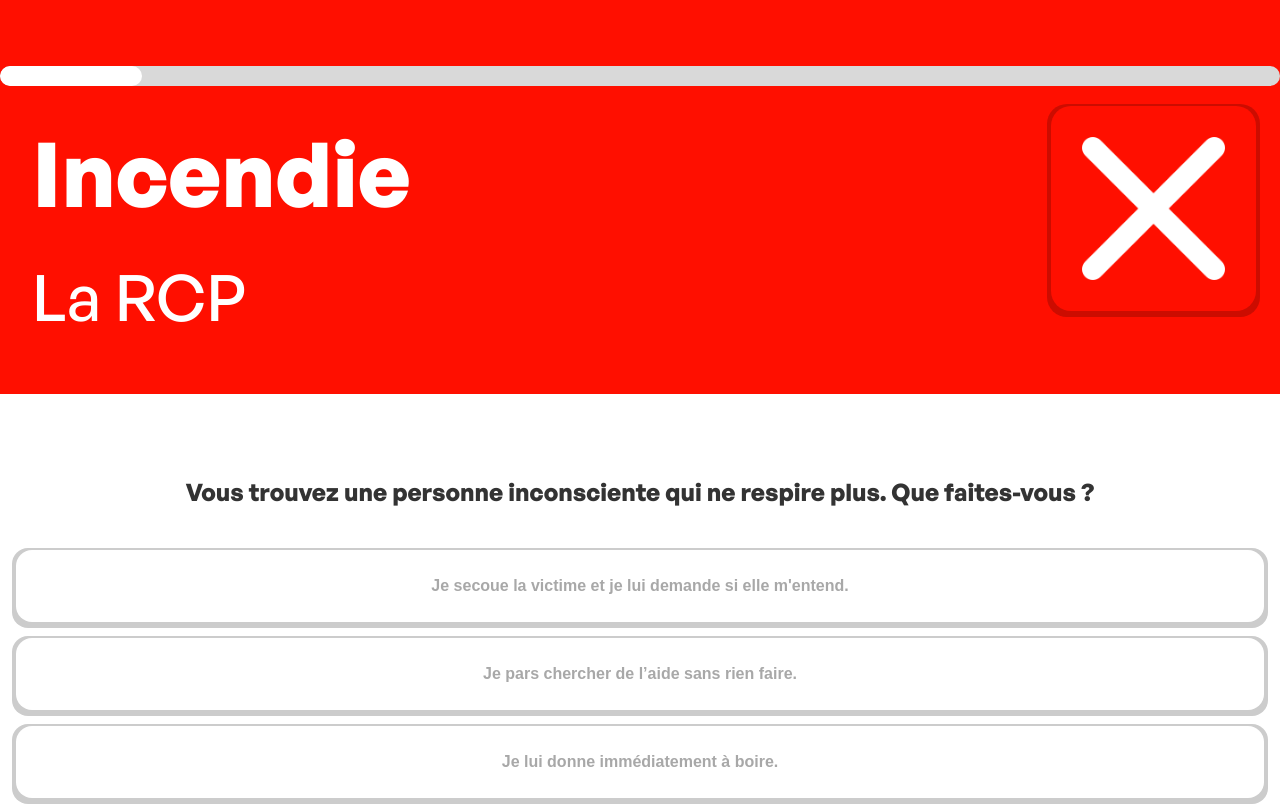
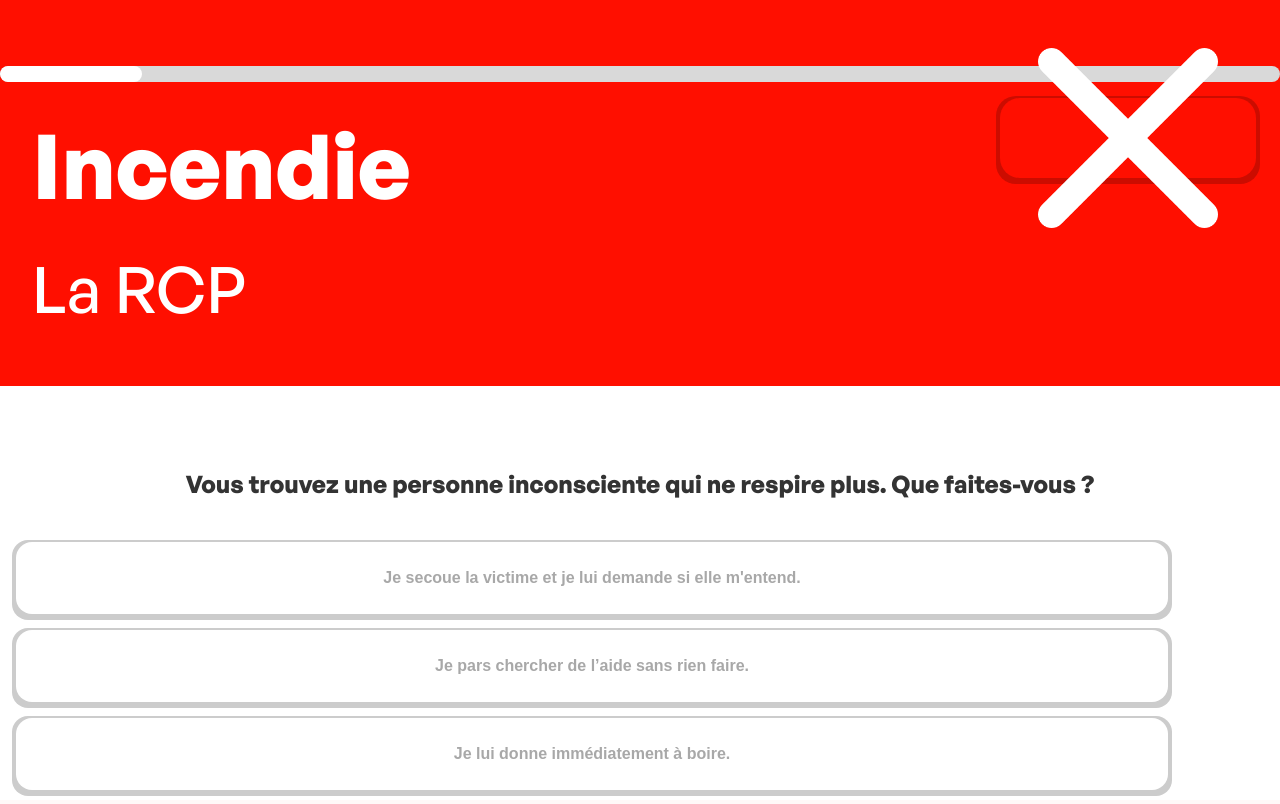
Before and after one commit to NonoSoli/BeAware_App, a PHP site: page /pages/fire/exercice.html in a window 1280 px wide. Run offline with PHP 8.4, Linux system fonts and the light colour scheme.

Commit message:
ready-for-test
app terminé, prête pour le build en pwa

```diff
--- a/assets/styles/css/main.css
+++ b/assets/styles/css/main.css
@@ -339,8 +351,8 @@ html, body {
 
 .rectangular-button-fire {
   position: relative;
-  width: 16vw;
-  height: 16vw;
+  width: 20vw;
+  height: 10vh;
   background-color: transparent;
   border: none;
   padding: 0;
@@ -869,7 +896,7 @@ html, body {
   position: relative;
   margin-left: 2vh;
   margin-right: 2vh;
-  width: auto;
+  width: 90vw;
   height: 9vh;
   background-color: transparent;
   border: none;
@@ -960,9 +987,9 @@ html, body {
 .progress-bar-container {
   background-color: #d9d9d9;
   border-radius: 100px;
-  height: 20px;
+  height: 2vh;
   width: 100%;
-  margin: 20px auto;
+  margin: 2vh auto;
   overflow: hidden;
 }
 
@@ -985,24 +1012,28 @@ html, body {
 }
 .header.medic-header .bottom-header {
   background-color: #0082ff;
+  text-align: left;
 }
 .header.fire-header {
   background-color: #ff0f00;
 }
 .header.fire-header .bottom-header {
   background-color: #ff0f00;
+  text-align: left;
 }
 .header.prevent-header {
   background-color: #ff8c00;
 }
 .header.prevent-header .bottom-header {
   background-color: #ff8c00;
+  text-align: left;
 }
 .header.one-seven-two-two-header {
   background-color: #484848;
 }
 .header.one-seven-two-two-header .bottom-header {
   background-color: #484848;
+  text-align: left;
 }
 .header .top-header {
   display: flex;
@@ -1163,6 +1194,8 @@ html, body {
   font-size: 3vh;
   text-align: center;
   margin-bottom: 5vh;
+  margin-left: 2vh;
+  margin-right: 2vh;
 }
 
 .exercice-options {
--- a/assets/styles/sass/base/_mixins.scss
+++ b/assets/styles/sass/base/_mixins.scss
@@ -39,7 +39,10 @@
 
   &::after {
     background-color: $shadow;
-    top: 10%;
+    top: 10px;
+    left: -4px;
+    width: calc(100% + 8px);
+    height: calc(100% + 8px);
     z-index: 0;
   }
 
@@ -95,7 +98,6 @@
   $color: $color-primary,
   $radius: $button-radius
 ) {
-  // Définir la couleur de base
   $shadow: color.scale($color, $lightness: -20%);
 
   position: relative;
@@ -108,8 +110,8 @@
   cursor: pointer;
 
   display: flex;
-  align-items: center;   // Centre verticalement le contenu
-  justify-content: center; // Centre horizontalement le contenu
+  align-items: center;
+  justify-content: center;
 
   &::before,
   &::after {
@@ -123,7 +125,7 @@
   }
 
   &::before {
-    background-color: $color; // Utilisation de la couleur déterminée
+    background-color: $color;
     z-index: 1;
   }
 
@@ -146,9 +148,6 @@
     margin: 0;
   }
 }
-
-
-
 
 @mixin rectangular-box-levels(
   $width: 90vh,
@@ -310,9 +309,9 @@
 @mixin progress-bar-container {
   background-color: #d9d9d9;
   border-radius: 100px;
-  height: 20px;
+  height: 2vh;
   width: 100%;
-  margin: 20px auto;
+  margin: 2vh auto;
   overflow: hidden;
 }
 
@@ -328,7 +327,7 @@
   background-color: #0082ff;
   color: white;
   border: none;
-  padding: 12px 30px;
+  padding: 1.2vh 3vh;
   border-radius: 100px;
   cursor: pointer;
   font-size: 2vh;
@@ -337,10 +336,9 @@
   bottom: 3vh;
   left: 50%;
   transform: translateX(-50%);
-  width: 90vh; // petite marge latérale
-  max-width: 600px; // limite sur grand écran
-
-  z-index: 1000; // s’assurer qu’il soit au-dessus du contenu
+  width: 90vh;
+  max-width: 600px;
+  z-index: 1000;
 }
 
 // Zone de feedback
--- a/assets/styles/sass/base/_variables.scss
+++ b/assets/styles/sass/base/_variables.scss
@@ -22,11 +22,15 @@ $breakpoint-mobile: 600px;
 // ==========================
 // BOUTONS
 // ==========================
-$button-radius: 20px;
+
+// Rayon fixe pour garder des coins nets
+$button-radius: 2.5vh;
 $button-small-radius: 3vw;
 
+// Taille responsive des boutons losange
 $diamond-button-size: 25vw;
 $diamond-button-size-mobile: 20vw;
 
-$rectangular-button-width: 16vw;
-$rectangular-button-height: 16vw;
+// Taille responsive des boutons rectangulaires
+$rectangular-button-width: 20vw;
+$rectangular-button-height: 10vh;
--- a/assets/styles/sass/components/_buttons.scss
+++ b/assets/styles/sass/components/_buttons.scss
@@ -1,6 +1,9 @@
 @use '../base/variables' as *;
 @use '../base/mixins' as *;
 
+// ==========================
+// BOUTONS DIAMANT
+// ==========================
 .medic-home-button {
   @include diamond-button($color: $color-primary);
 }
@@ -17,6 +20,9 @@
   @include diamond-button($color: $color-prevent);
 }
 
+// ==========================
+// BOUTONS RECTANGLES
+// ==========================
 .rectangular-button {
   @include rectangular-button();
 }
@@ -33,6 +39,9 @@
   @include rectangular-button($color: $color-one-seven-two-two);
 }
 
+// ==========================
+// BOUTONS DE NIVEAU
+// ==========================
 .non-activ-level-button {
   @include diamond-button($size: 8vw, $color: $color-disabled, $radius: $button-small-radius);
 }
@@ -53,18 +62,35 @@
   @include diamond-button($size: 8vw, $color: $color-one-seven-two-two, $radius: $button-small-radius);
 }
 
+// ==========================
+// BOÎTES RECTANGULAIRES
+// ==========================
 .rectangular-box-levels {
-  @include rectangular-box-levels($width: 90vw, $height: 12vh, $radius: 2vh);
+  @include rectangular-box-levels(
+    $width: 90vw,
+    $height: 12vh,
+    $radius: 2vh
+  );
 }
 
 .rectangular-choice {
-  @include rectangular-choice($width: auto, $height: 9vh, $radius: 2vh);
+  @include rectangular-choice(
+    $width: 90vw,
+    $height: 9vh,
+    $radius: 2vh
+  );
 }
 
+// ==========================
+// BOUTON SUIVANT
+// ==========================
 .next-button {
   @include next-button;
 }
 
+// ==========================
+// FEEDBACK ET PROGRESSION
+// ==========================
 .feedback {
   @include feedback;
 }
--- a/assets/styles/sass/components/_header.scss
+++ b/assets/styles/sass/components/_header.scss
@@ -13,6 +13,7 @@
 
     .bottom-header {
       background-color: $color-primary;
+      text-align: left;
     }
   }
 
@@ -21,6 +22,7 @@
 
     .bottom-header {
       background-color: $color-fire;
+      text-align: left;
     }
   }
 
@@ -29,6 +31,7 @@
 
     .bottom-header {
       background-color: $color-prevent;
+      text-align: left;
     }
   }
 
@@ -37,6 +40,7 @@
 
     .bottom-header {
       background-color: $color-one-seven-two-two;
+      text-align: left;
     }
   }
 
--- a/assets/styles/sass/components/_levels.scss
+++ b/assets/styles/sass/components/_levels.scss
@@ -97,6 +97,8 @@
   font-size: 3vh;
   text-align: center;
   margin-bottom: 5vh;
+  margin-left: 2vh;
+  margin-right: 2vh;
 }
 
 .exercice-options {
```
Also changed, not shown: other parts of assets/styles/css/main.css (+55 -28 lines), 1 other file.
